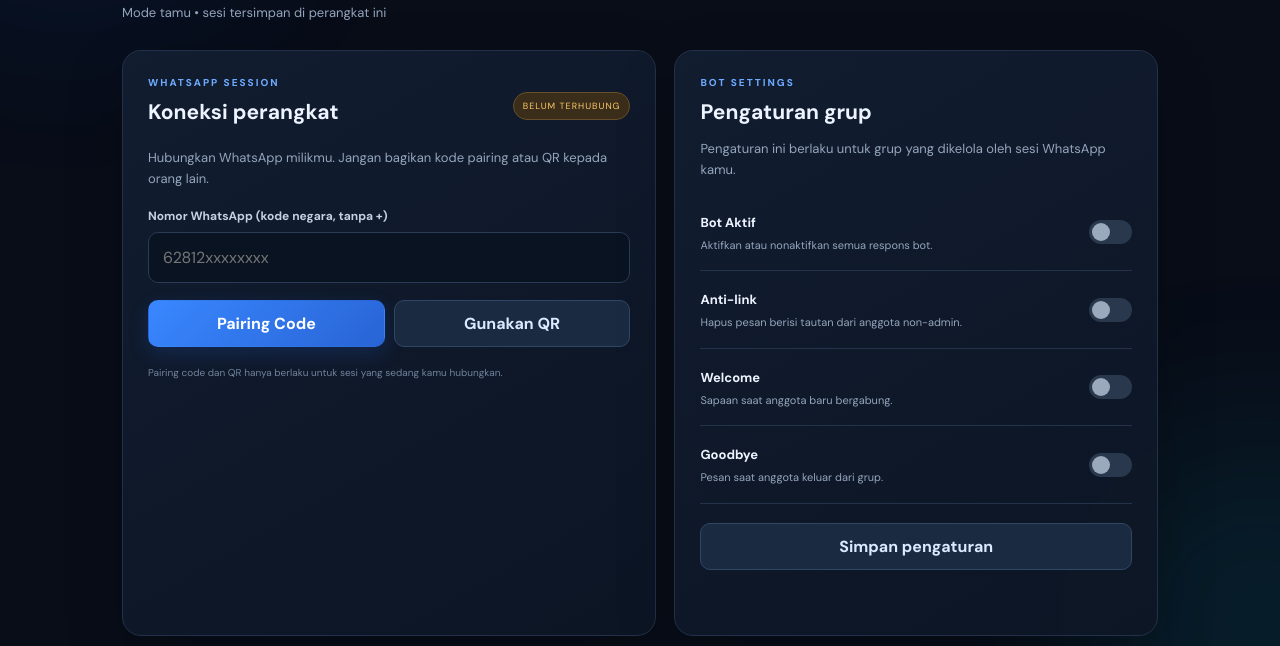
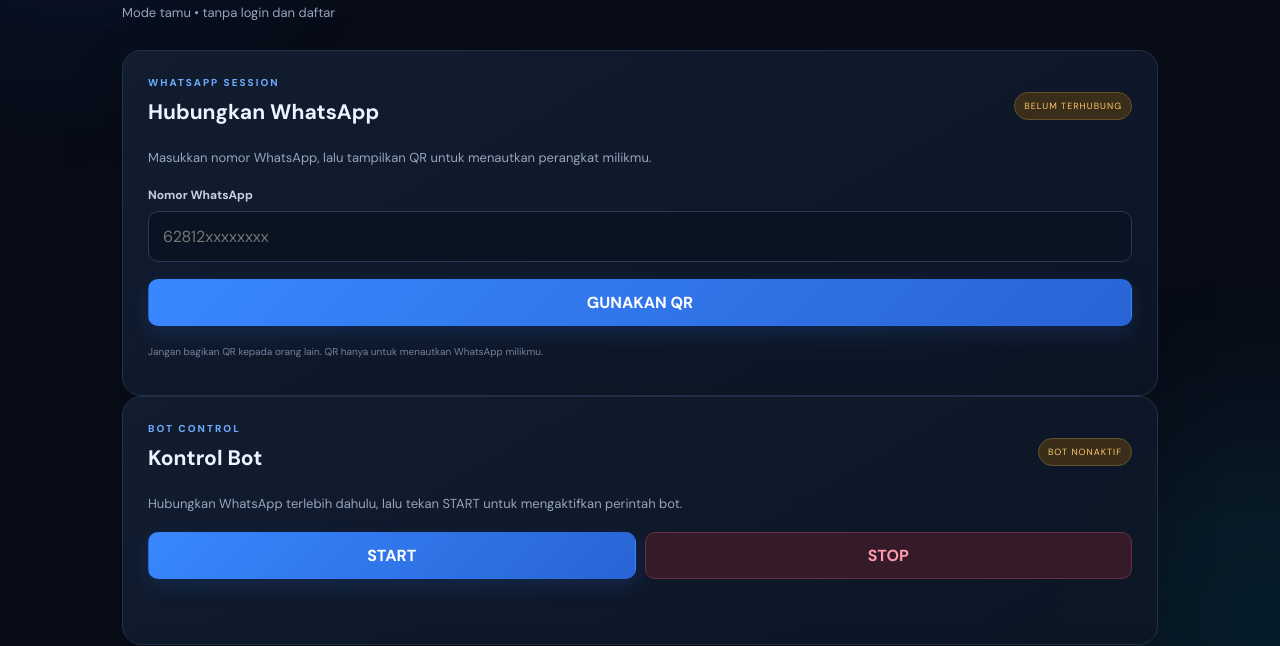
Before and after one commit to gilangjaya130-droid/minatohost, a plain HTML site: page public/index.html in a window 1280 px wide. Shown: the part 193-839 px from the top of the page. Drawn offline with nearby package versions, Linux system fonts and the light colour scheme.

Commit message:
Simplify MINATOHOST dashboard to QR and start stop controls

```diff
--- a/public/index.html
+++ b/public/index.html
@@ -18,35 +18,31 @@
 
     <section id="dashboardView" class="dashboard">
       <div class="welcome-row">
-        <div><div class="eyebrow">DASHBOARD</div><h1>MINATOHOST BOT</h1><p class="muted" id="accountEmail">Mode tamu • sesi tersimpan di perangkat ini</p></div>
+        <div><div class="eyebrow">DASHBOARD</div><h1>MINATOHOST BOT</h1><p class="muted" id="accountEmail">Mode tamu • tanpa login dan daftar</p></div>
       </div>
-      <div class="grid">
       <section class="panel connection-panel">
-          <div class="section-heading"><div><div class="eyebrow">WHATSAPP SESSION</div><h2>Koneksi perangkat</h2></div><span class="state" id="connectionState">BELUM TERHUBUNG</span></div>
-          <p class="muted">Hubungkan WhatsApp milikmu. Jangan bagikan kode pairing atau QR kepada orang lain.</p>
-          <label for="phone">Nomor WhatsApp (kode negara, tanpa +)</label>
-          <input id="phone" type="tel" inputmode="numeric" placeholder="62812xxxxxxxx">
+        <div class="section-heading"><div><div class="eyebrow">WHATSAPP SESSION</div><h2>Hubungkan WhatsApp</h2></div><span class="state" id="connectionState">BELUM TERHUBUNG</span></div>
+        <p class="muted">Masukkan nomor WhatsApp, lalu tampilkan QR untuk menautkan perangkat milikmu.</p>
+        <label for="phone">Nomor WhatsApp</label>
+        <input id="phone" type="tel" inputmode="numeric" placeholder="62812xxxxxxxx" autocomplete="tel">
         <div class="actions">
-            <button class="primary" id="pairBtn">Pairing Code</button>
-            <button class="secondary" id="qrBtn">Gunakan QR</button>
-            <button class="danger hidden" id="disconnectBtn">Putuskan</button>
+          <button class="primary" id="qrBtn">GUNAKAN QR</button>
+          <button class="danger hidden" id="disconnectBtn">PUTUSKAN</button>
         </div>
-          <div id="pairBox" class="result-box hidden"><span class="muted">PAIRING CODE</span><strong id="pairCode">--------</strong><button class="copy-btn" id="copyCodeBtn">Salin kode</button></div>
         <div id="qrBox" class="qr-box hidden"><img id="qrImage" alt="QR code WhatsApp"><p class="muted">WhatsApp → Perangkat tertaut → Tautkan perangkat</p></div>
-          <p class="tiny">Pairing code dan QR hanya berlaku untuk sesi yang sedang kamu hubungkan.</p>
+        <p class="tiny">Jangan bagikan QR kepada orang lain. QR hanya untuk menautkan WhatsApp milikmu.</p>
       </section>
 
       <section class="panel">
-          <div class="eyebrow">BOT SETTINGS</div><h2>Pengaturan grup</h2>
-          <p class="muted">Pengaturan ini berlaku untuk grup yang dikelola oleh sesi WhatsApp kamu.</p>
-          <div class="setting-row"><div><b>Bot Aktif</b><small>Aktifkan atau nonaktifkan semua respons bot.</small></div><label class="switch"><input type="checkbox" id="botEnabled"><span></span></label></div>
-          <div class="setting-row"><div><b>Anti-link</b><small>Hapus pesan berisi tautan dari anggota non-admin.</small></div><label class="switch"><input type="checkbox" id="antiLink"><span></span></label></div>
-          <div class="setting-row"><div><b>Welcome</b><small>Sapaan saat anggota baru bergabung.</small></div><label class="switch"><input type="checkbox" id="welcome"><span></span></label></div>
-          <div class="setting-row"><div><b>Goodbye</b><small>Pesan saat anggota keluar dari grup.</small></div><label class="switch"><input type="checkbox" id="goodbye"><span></span></label></div>
-          <button class="secondary full" id="saveSettingsBtn">Simpan pengaturan</button>
-          <p id="settingsMessage" class="notice"></p>
+        <div class="section-heading"><div><div class="eyebrow">BOT CONTROL</div><h2>Kontrol Bot</h2></div><span class="state" id="botState">BOT NONAKTIF</span></div>
+        <p class="muted">Hubungkan WhatsApp terlebih dahulu, lalu tekan START untuk mengaktifkan perintah bot.</p>
+        <div class="actions">
+          <button class="primary" id="startBtn" disabled>START</button>
+          <button class="danger" id="stopBtn" disabled>STOP</button>
+        </div>
+        <p id="botMessage" class="notice" aria-live="polite"></p>
       </section>
-      </div>
+
       <section class="panel logs-panel">
         <div class="section-heading"><div><div class="eyebrow">ACTIVITY</div><h2>Aktivitas terbaru</h2></div><button class="ghost small" id="refreshLogsBtn">Muat ulang</button></div>
         <div id="logsList" class="logs-list"><p class="muted">Belum ada aktivitas.</p></div>
```
Lines whose indentation alone changed are shown as unchanged.
